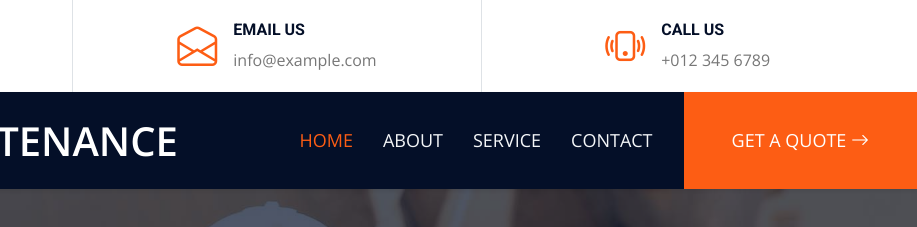
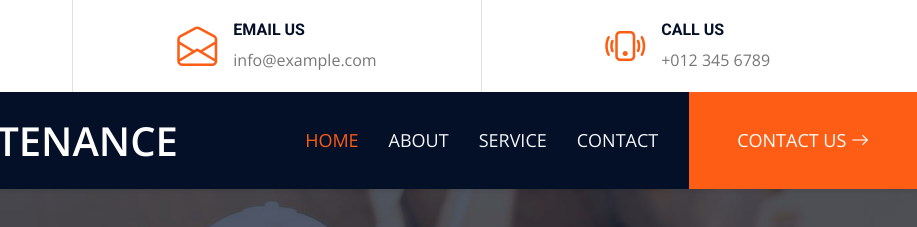
Before and after one commit to MJN-Facilities/mjnfacilities, a plain HTML site: page index.html in a window 1280 px wide. Shown: the top 227 px of the page, 363-1280 px from the left. Drawn offline with nearby package versions, Linux system fonts and the light colour scheme.

Commit message:
change the get a qoute to contact us

```diff
--- a/index.html
+++ b/index.html
@@ -105,9 +105,9 @@
             <a href="service.html" class="nav-item nav-link">Service</a>
             <a href="contact.html" class="nav-item nav-link">Contact</a>
             <a
-              href=""
+              href="contact.html"
               class="nav-item nav-link bg-primary text-white px-5 ms-3 d-none d-lg-block"
-              >Get A Quote <i class="bi bi-arrow-right"></i
+              >Contact us <i class="bi bi-arrow-right"></i
             ></a>
           </div>
         </div>
@@ -135,8 +135,10 @@
                 <h1 class="display-2 text-uppercase text-white mb-md-4">
                   Build Your Dream House With Us
                 </h1>
-                <a href="" class="btn btn-primary py-md-3 px-md-5 mt-2"
-                  >Get A Quote</a
+                <a
+                  href="contact.html"
+                  class="btn btn-primary py-md-3 px-md-5 mt-2"
+                  >Contact us</a
                 >
               </div>
             </div>
@@ -381,7 +383,9 @@
             voluptua amet erat justo amet ea ipsum eos, eirmod accusam sea sed
             ipsum kasd ut.
           </p>
-          <a class="btn btn-primary py-3 px-5" href="">Get A Quote</a>
+          <a class="btn btn-primary py-3 px-5" href="contact.html"
+            >Contact us</a
+          >
         </div>
         <div class="col-lg-8">
           <div class="bg-light text-center p-5">
```
Also changed, not shown: about.html (+5 -3 lines), contact.html (+2 -2 lines), detail.html (+2 -2 lines), project.html (+2 -2 lines), service.html (+5 -3 lines), team.html (+2 -2 lines), testimonial.html (+2 -2 lines).
